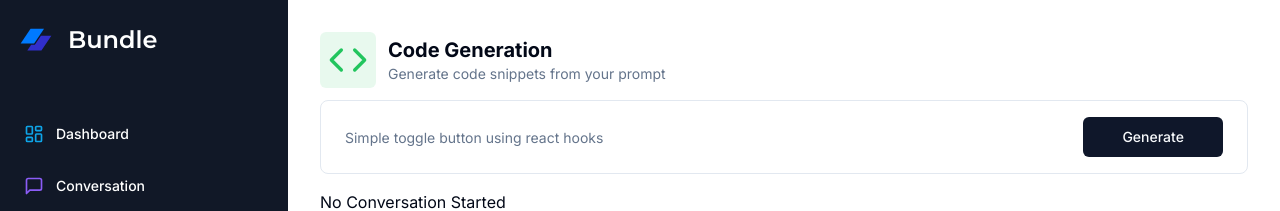
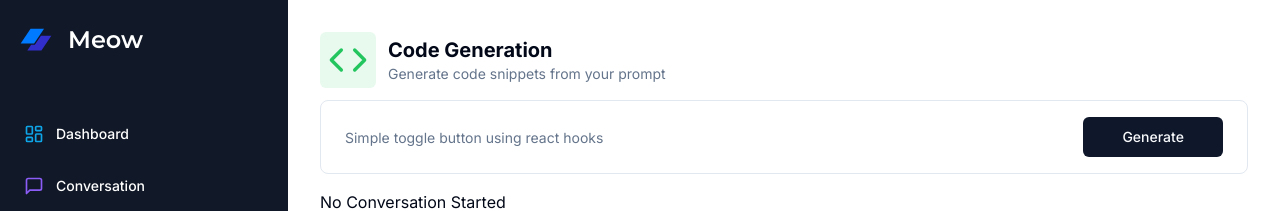
Before and after one commit to wolfgunblood/ai-saas, a Next.js app: page /code in a window 1280 px wide. Shown: the top 211 px of the page. Built offline with nearby package versions, Linux system fonts and the light colour scheme.

Commit message:
update readme

```diff
--- a/components/Sidebar.tsx
+++ b/components/Sidebar.tsx
@@ -67,7 +67,7 @@ const Sidebar = (props: Props) => {
                         <Image fill alt='logo' src="/logo.svg" />
                     </div>
                     <h1 className={cn("text-2xl font-bold",montserrat.className)}>
-                        Bundle
+                        Meow
                     </h1>
                 </Link>
                 <div className='space-y-2'>
```
Also changed, not shown: 1 other file (tests, documents, lock files or other folders).
